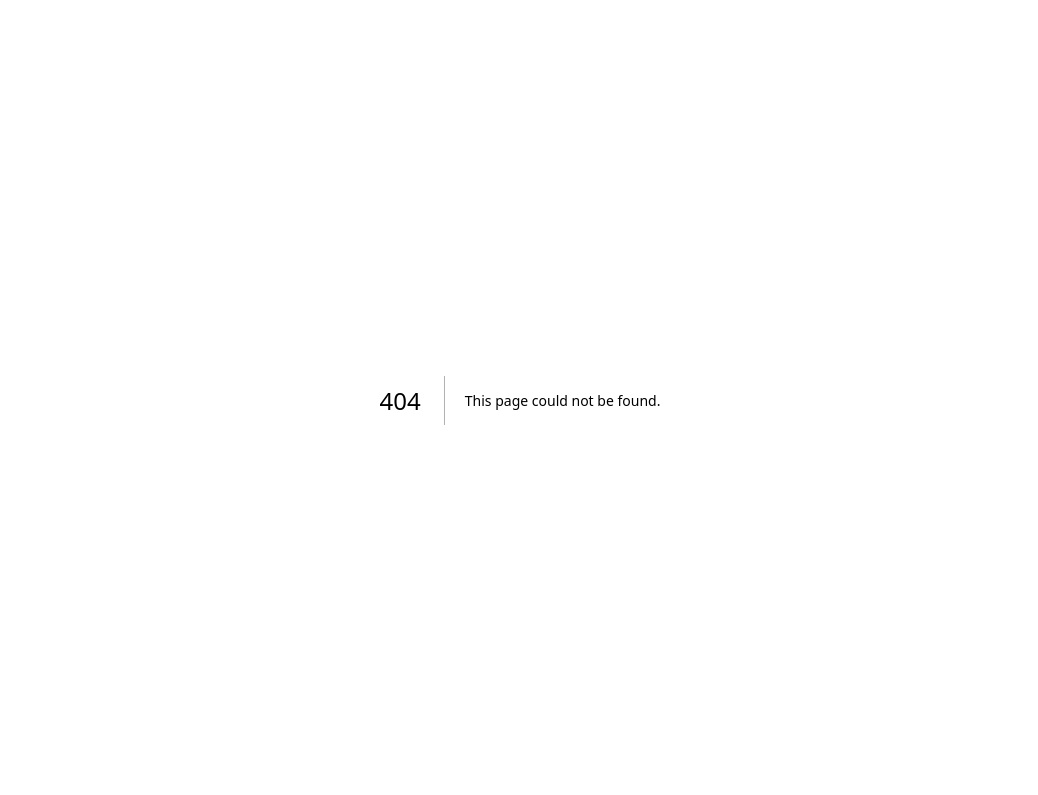
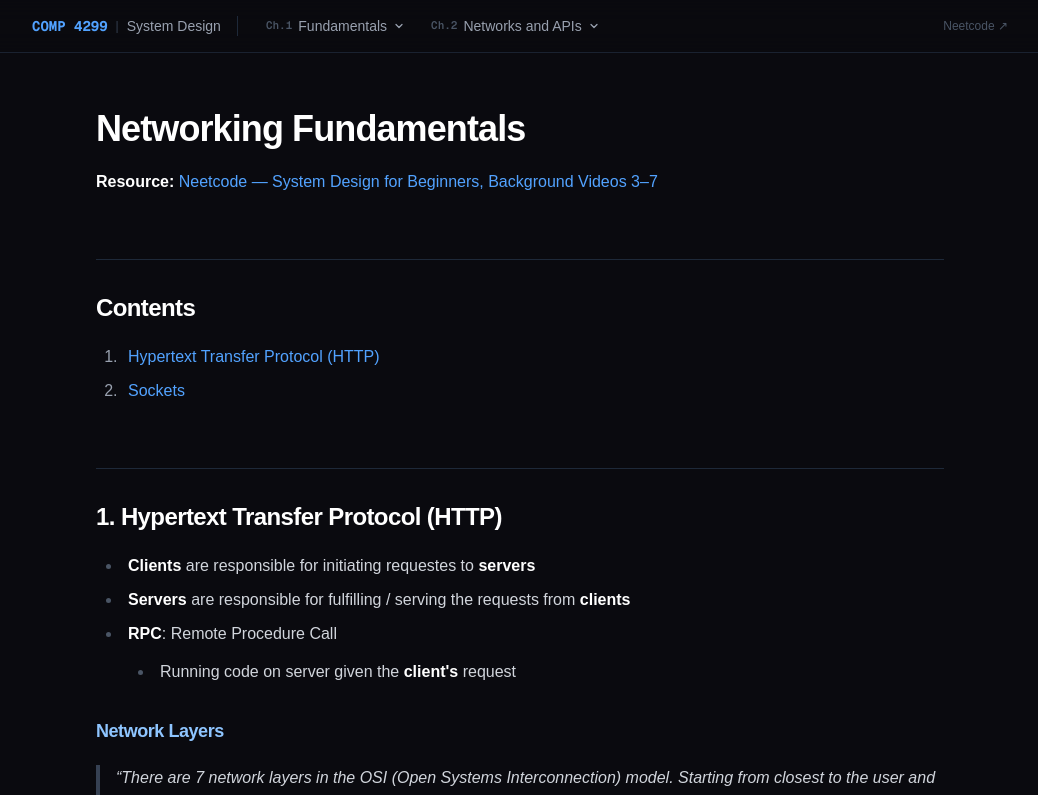
Before and after one commit to tai-shis/comp4299-system-design, a Next.js app: page /network-apis in a window 1280 px wide. Before the commit this address had no page. Shown: the top 795 px of the page, without its empty margins (120-1158 px from the left). Built offline with nearby package versions, Linux system fonts and the light colour scheme.

Commit message:
Changed directory name to fix 404 error.

```diff
--- a/src/app/apis/page.tsx
+++ b/src/app/network-apis/page.tsx
@@ -1,9 +1,9 @@
 import type { Metadata } from 'next';
 import PageLayout from '@/components/PageLayout';
-import APIs from '@/markdown/network-apis.mdx';
+import NetworkAPIs from '@/markdown/network-apis.mdx';
 
 export const metadata: Metadata = {
-  title: 'APIs',
+  title: 'Network-APIs',
   description: 'HTTP, Sockets, Encryption, and Network Layers involved in API usage.',
 };
 
@@ -30,7 +30,7 @@ export default function YourPage() {
           'prose-hr:border-gray-800 prose-hr:my-12',
         ].join(' ')}
       >
-        <APIs />
+        <NetworkAPIs />
       </article>
     </PageLayout>
   );
```
